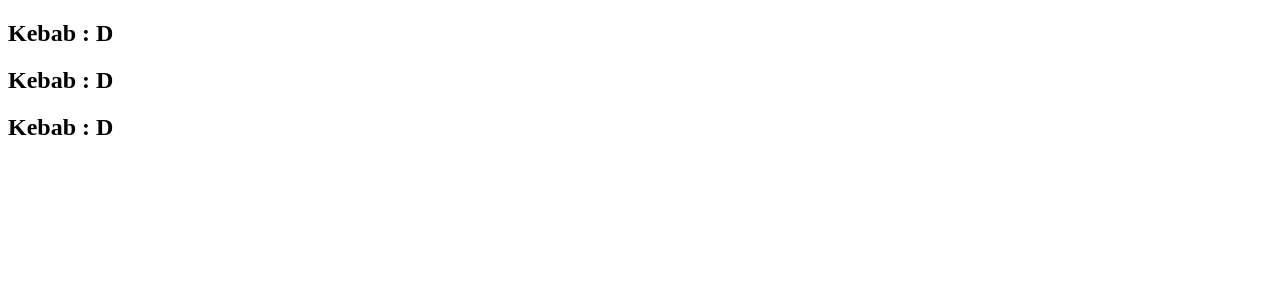
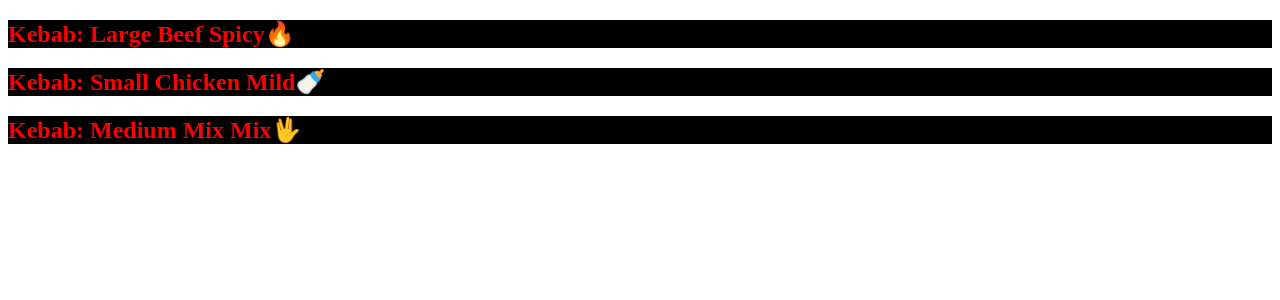
Before and after one commit to MikolajPotiopa/moj-kebab-react, a React (Vite) app: page / in a window 1280 px wide. Shown: the top 300 px of the page. Built offline with nearby package versions, Linux system fonts and the light colour scheme.

Commit message:
Rozne kebaby

```diff
--- a/src/App.jsx
+++ b/src/App.jsx
@@ -4,11 +4,30 @@ import Kebab from './Kebaby.jsx'
 
 export default function ShowApps()
 {
+  const kebab1 =
+  {
+    size:'Large',
+    meat:'Beef',
+    sos:'Spicy'
+  };
+  const kebab2 =
+  {
+    size:'Small',
+    meat:'Chicken',
+    sos:'Mild'
+  };
+  const kebab3 =
+  {
+    size:'Medium',
+    meat:'Mix',
+    sos:'Mix'
+  };
+
   return(
     <section>
-      <Kebab />
-      <Kebab />
-      <Kebab />
+      <Kebab kebab={kebab1} />
+      <Kebab kebab = {kebab2}/>
+      <Kebab kebab = {kebab3}/>
     </section>
 
   );
--- a/src/Kebaby.jsx
+++ b/src/Kebaby.jsx
@@ -1,6 +1,19 @@
-export default function Kebab()
+export default function Kebab({kebab})
 {
-    return(
-        <h1>Kebab : D</h1>
-    );
+    const theme ={
+        backgroundColor: 'black',
+        color: 'red'
+    };
+
+
+    if (kebab.sos=='Spicy')
+    {
+        return <h1 style={theme} > Kebab:  {kebab.size} {kebab.meat} {kebab.sos}🔥 </h1>
+    }else if(kebab.sos=='Mild')
+    {
+        return <h1 style={theme} > Kebab:  {kebab.size} {kebab.meat} {kebab.sos}🍼 </h1>
+    }else if(kebab.sos == "Mix")
+    return <h1 style={theme} > Kebab:  {kebab.size} {kebab.meat} {kebab.sos}🖖 </h1>
+
+
 }
```
